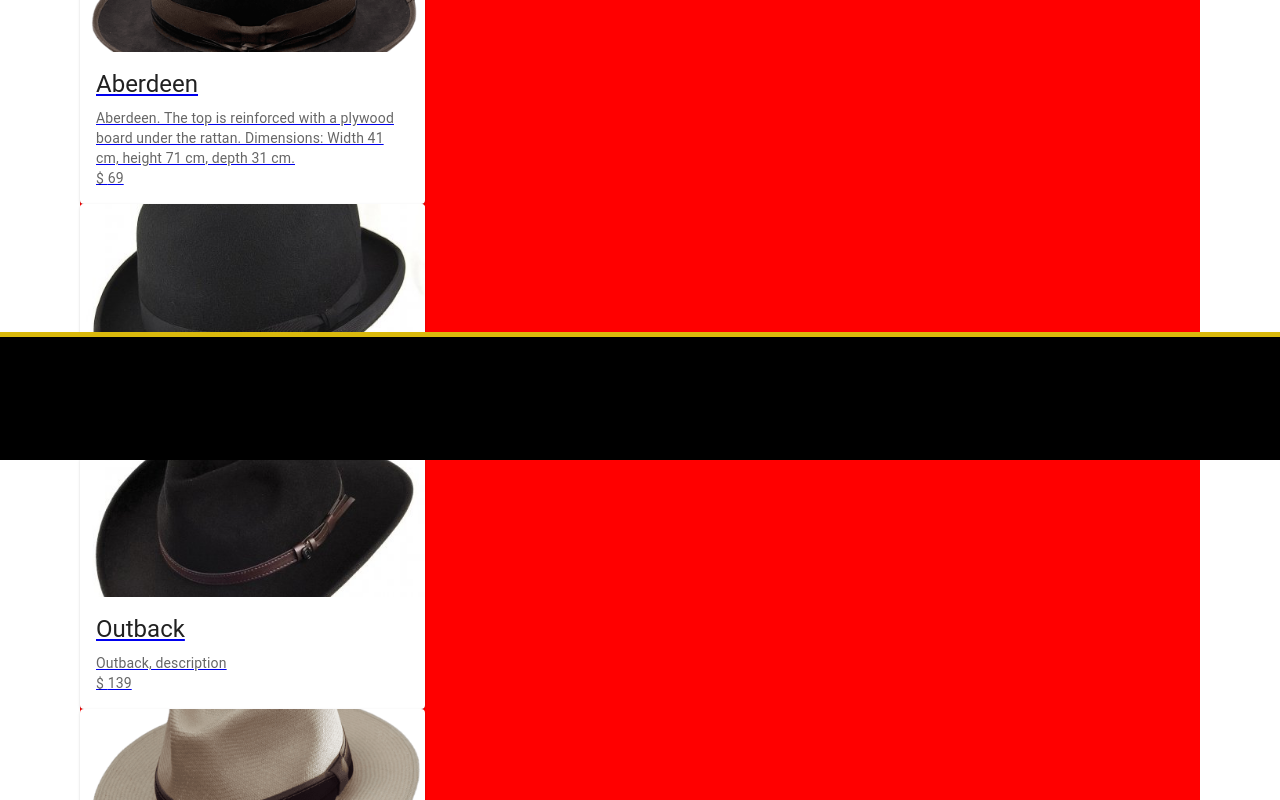
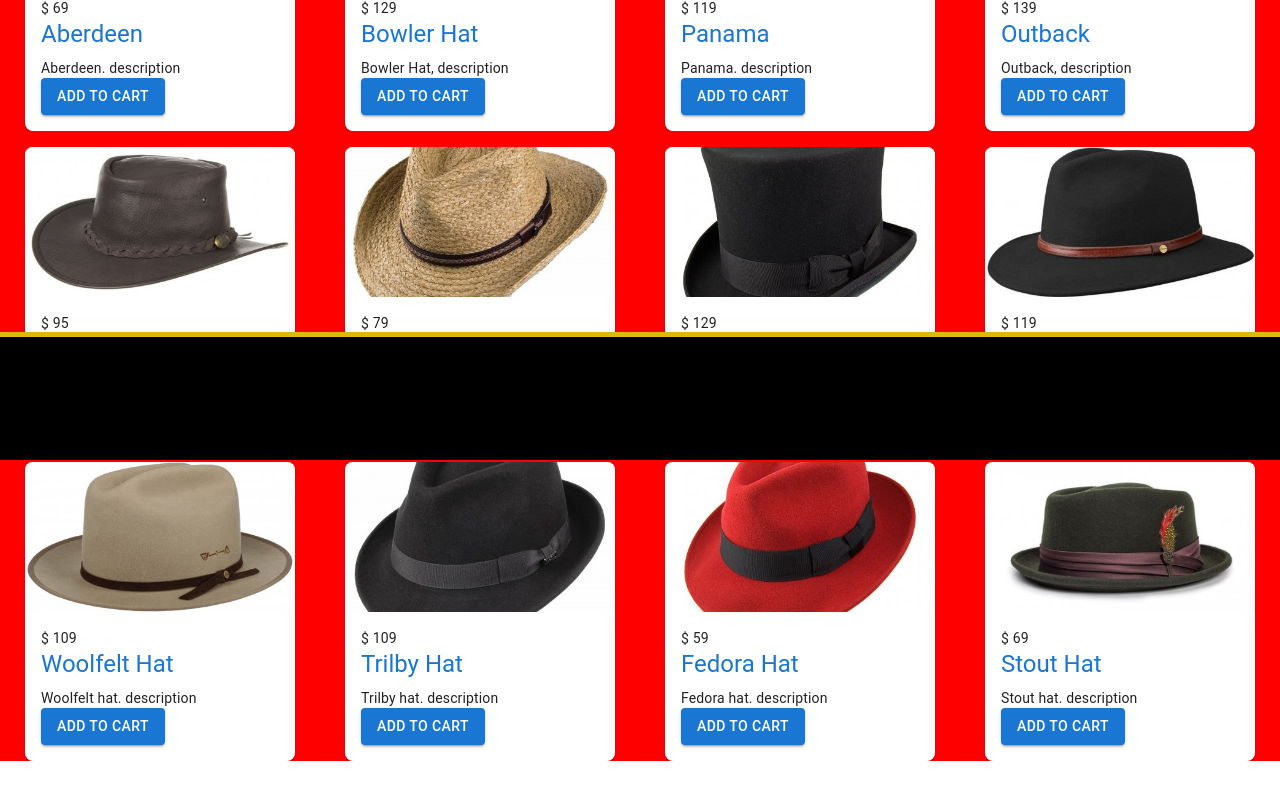
Before and after one commit to Sillen00/React-Webshop-Gents-Hat, a React (Vite) app: page / in a window 1280 px wide. Shown: the part 340-1140 px from the top of the page. After the commit the page ends 1101 px from the top, so only its background shows below. Built offline with nearby package versions, Linux system fonts and the light colour scheme.

Commit message:
Imported new products. Positioned with grid.

```diff
--- a/data/index.ts
+++ b/data/index.ts
@@ -13,14 +13,13 @@ export interface CartItem extends Product {
   quantity: number
 }
 
-export const test = 22;
+export const test = 22
 
 export const products: Product[] = [
   {
     image: '../public/images/aberdeen.png',
     title: 'Aberdeen',
-    description:
-      'Aberdeen. The top is reinforced with a plywood board under the rattan. Dimensions: Width 41 cm, height 71 cm, depth 31 cm.',
+    description: 'Aberdeen. description',
     price: 69,
     size: 'M',
     color: 'Black',
@@ -38,6 +37,16 @@ export const products: Product[] = [
     id: 'd2',
   },
   {
+    image: '../public/images/panama.png',
+    title: 'Panama',
+    description: 'Panama. description',
+    price: 119,
+    size: 'M',
+    color: 'Black',
+    inStock: false,
+    id: 'f4',
+  },
+  {
     image: '../public/images/outback.jpeg',
     title: 'Outback',
     description: 'Outback, description',
@@ -48,21 +57,9 @@ export const products: Product[] = [
     id: 'c1',
   },
   {
-    image: '../public/images/panama.png',
-    title: 'Panama',
-    description:
-      'Panama. Rattan bedside table with shelf underneath. The top is reinforced with a plywood board under the rattan. Dimensions: Width 41 cm, height 71 cm, depth 31 cm. Leg height 22 cm. Height to the upper edge of the lower shelf 25 cm. Dimensions between the shelves 42.5 cm.',
-    price: 119,
-    size: 'M',
-    color: 'Black',
-    inStock: false,
-    id: 'f4',
-  },
-  {
     image: '../public/images/stockman.jpeg',
     title: 'Stockman',
-    description:
-      'Stockman. Upholstered headboard attached to the wall (two hooks on the back). Wooden frame (pine). Upholstery in velvet of polyester and filling of polyether. Width 95 cm. Height 61.5 cm. Depth 7.5 cm.',
+    description: 'Stockman. description',
     price: 95,
     size: 'M',
     color: 'Black',
@@ -72,8 +69,7 @@ export const products: Product[] = [
   {
     image: '../public/images/straw.jpeg',
     title: 'Straw Hat',
-    description:
-      'Straw hat. Side table / cabinet in solid mango wood with wax-treated surface. Two doors with wooden handles and soft closing. The cabinet is divided inside and has a fixed shelf. Dimensions between shelves approx. 27 cm. Clear height under furniture 14 cm. Delivered assembled.',
+    description: 'Straw hat. description',
     price: 79,
     size: 'M',
     color: 'Black',
@@ -83,8 +79,7 @@ export const products: Product[] = [
   {
     image: '../public/images/tophat.jpeg',
     title: 'Top Hat',
-    description:
-      'Top hat. Side table / cabinet in solid mango wood with wax-treated surface. Two doors with wooden handles and soft closing. The cabinet is divided inside and has a fixed shelf. Dimensions between shelves approx. 27 cm. Clear height under furniture 14 cm. Delivered assembled.',
+    description: 'Top hat. description',
     price: 129,
     size: 'M',
     color: 'Black',
@@ -94,8 +89,7 @@ export const products: Product[] = [
   {
     image: '../public/images/traveller.jpeg',
     title: 'Traveller Hat',
-    description:
-      'Traveller hat. Side table / cabinet in solid mango wood with wax-treated surface. Two doors with wooden handles and soft closing. The cabinet is divided inside and has a fixed shelf. Dimensions between shelves approx. 27 cm. Clear height under furniture 14 cm. Delivered assembled.',
+    description: 'Traveller hat. description',
     price: 119,
     size: 'M',
     color: 'Black',
@@ -105,12 +99,41 @@ export const products: Product[] = [
   {
     image: '../public/images/woolfelt.jpg',
     title: 'Woolfelt Hat',
-    description:
-      'Woolfelt hat. Side table / cabinet in solid mango wood with wax-treated surface. Two doors with wooden handles and soft closing. The cabinet is divided inside and has a fixed shelf. Dimensions between shelves approx. 27 cm. Clear height under furniture 14 cm. Delivered assembled.',
+    description: 'Woolfelt hat. description',
     price: 109,
     size: 'M',
     color: 'Black',
     inStock: true,
     id: 'a4',
   },
+  {
+    image: '../public/images/trilby.jpeg',
+    title: 'Trilby Hat',
+    description: 'Trilby hat. description',
+    price: 109,
+    size: 'M',
+    color: 'Black',
+    inStock: true,
+    id: 'a8',
+  },
+  {
+    image: '../public/images/fedora.jpeg',
+    title: 'Fedora Hat',
+    description: 'Fedora hat. description',
+    price: 59,
+    size: 'M',
+    color: 'Black',
+    inStock: true,
+    id: 'a7',
+  },
+  {
+    image: '../public/images/stoutmoss.jpeg',
+    title: 'Stout Hat',
+    description: 'Stout hat. description',
+    price: 69,
+    size: 'M',
+    color: 'Black',
+    inStock: true,
+    id: 'a6',
+  },
 ]
--- a/src/components/ProductCard.tsx
+++ b/src/components/ProductCard.tsx
@@ -1,4 +1,4 @@
-import { CardActionArea } from '@mui/material'
+import { Button, CardActionArea, SxProps, Theme } from '@mui/material'
 import Card from '@mui/material/Card'
 import CardContent from '@mui/material/CardContent'
 import CardMedia from '@mui/material/CardMedia'
@@ -12,23 +12,25 @@ interface Props {
 
 export default function ProductCard({ product }: Props) {
   return (
-    <Link to='./product-description'>
-      <Card sx={{ maxWidth: 345 }}>
-        <CardActionArea>
-          <CardMedia component='img' height='140' image={product.image} alt={product.title} />
-          <CardContent>
-            <Typography gutterBottom variant='h5' component='div'>
+    <Card sx={cardStyle}>
+      <CardActionArea>
+        <CardMedia component='img' height='150' image={product.image} alt={product.title} />
+        <CardContent>
+          <Typography variant='body2'>$ {product.price}</Typography>
+          <Link style={{ textDecoration: 'none' }} to='./product-description'>
+            <Typography color='primary' gutterBottom variant='h5' component='div'>
               {product.title}
             </Typography>
-            <Typography variant='body2' color='text.secondary'>
-              {product.description}
-            </Typography>
-            <Typography variant='body2' color='text.secondary'>
-              $ {product.price}
-            </Typography>
-          </CardContent>
-        </CardActionArea>
-      </Card>
-    </Link>
+          </Link>
+          <Typography variant='body2'>{product.description}</Typography>
+          <Button variant='contained'>Add to Cart</Button>
+        </CardContent>
+      </CardActionArea>
+    </Card>
   )
 }
+
+const cardStyle: SxProps<Theme> = theme => ({
+  minWidth: 270,
+  borderRadius: 2,
+})
--- a/src/pages/Home.tsx
+++ b/src/pages/Home.tsx
@@ -1,24 +1,27 @@
-import { Box, SxProps, Theme, Typography } from '@mui/material'
+import { Box, Grid, SxProps, Theme, Typography } from '@mui/material'
 import { products } from '../../data'
 import ProductCard from '../components/ProductCard'
 
 function Home() {
   return (
-    <Box sx={theme => ({ padding: theme.spacing(10) })}>
+    <Box>
       <Typography variant='h2'>Home</Typography>
       <Typography>Here is home page with out products</Typography>
-      <Box sx={cardListSx}>
+      <Grid container rowSpacing={2}>
         {products.map(product => (
-          <ProductCard product={product} key={product.id} />
+          <Grid sx={cardListSx} item xs={12} sm={6} md={4} lg={3}>
+            <ProductCard product={product} key={product.id} />
+          </Grid>
         ))}
-      </Box>
+      </Grid>
     </Box>
   )
 }
 
 const cardListSx: SxProps<Theme> = theme => ({
-  borderRadius: theme.spacing(2),
   background: 'red',
+  display: 'flex',
+  justifyContent: 'center',
 })
 
 export default Home
```
Also changed, not shown: public/images/fedora.jpeg (added), public/images/stoutmoss.jpeg (added).
